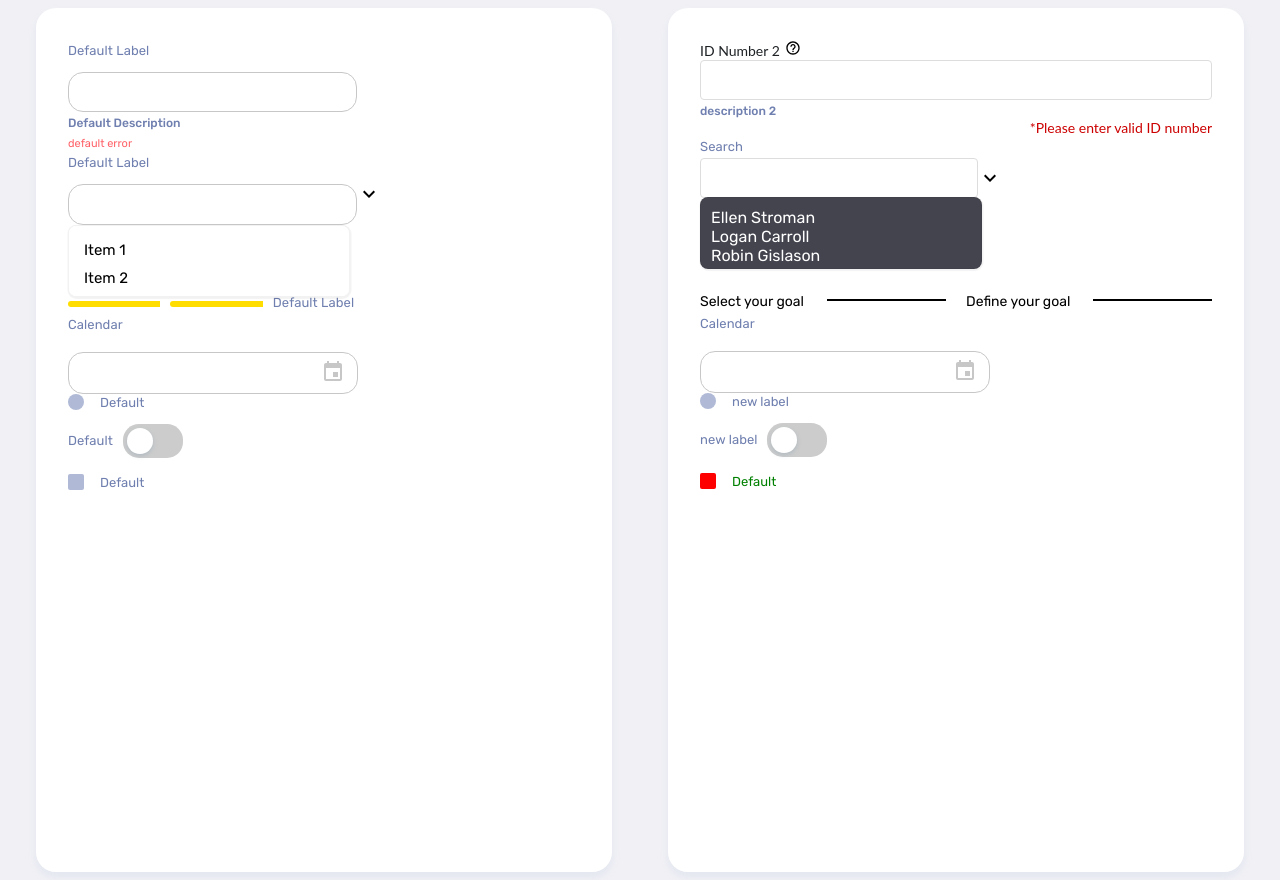
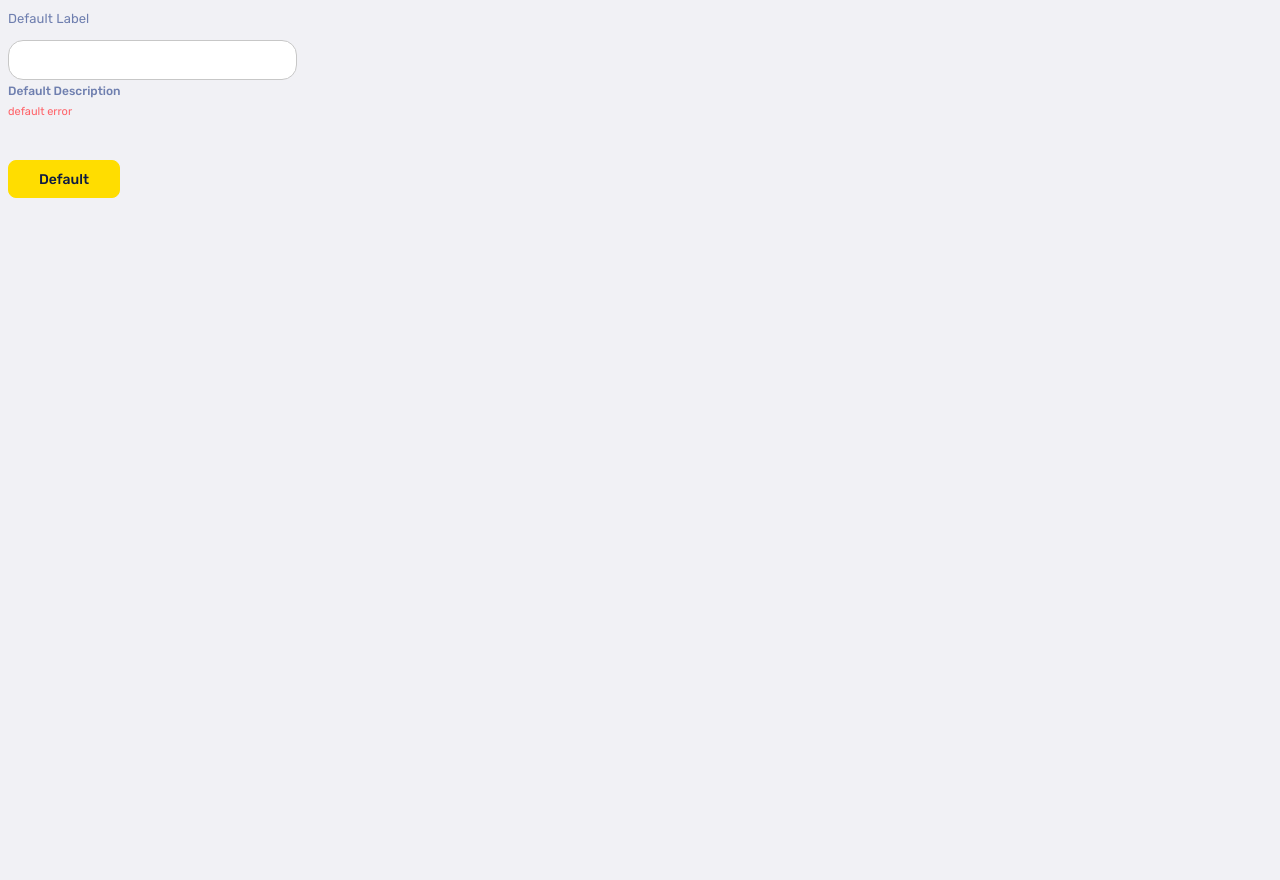
Before and after one commit to shinghuey27/dyno-web, a React (Create React App) app: page / in a window 1280 px wide. After the commit the page ends 800 px from the top, so only its background shows below. Built offline with nearby package versions, Linux system fonts and the light colour scheme.

Commit message:
refactor checkbox, textbox, button, add item, field, name, id , check the functionality in dynamo

```diff
--- a/package.json
+++ b/package.json
@@ -33,7 +33,7 @@
     "test": "react-scripts test",
     "eject": "react-scripts eject",
     "clean": "rimraf dist",
-    "create-library": "npm run clean && npx babel src -d dist --ignore '**/*.spec.js,**/*.stories.js,**/docs/*.js' --copy-files"
+    "create:library": "npm run clean && npx babel src -d dist --ignore '**/*.spec.js,**/*.stories.js,**/docs/*.js' --copy-files"
   },
   "eslintConfig": {
     "extends": [
--- a/src/App.js
+++ b/src/App.js
@@ -2,12 +2,23 @@ import Searchbar from "./Components/Searchbar/Searchbar";
 import CustomDesign from "./Screen/CustomDesign";
 import DefaultDesign from "./Screen/DefaultDesign";
 import Button from './Components/Button/Button'
+import { Textbox } from "./Components";
 
-function App() {
+function App(props) {
   return (
     <div style={{ display: "flex" }}>
-      <DefaultDesign />
-      <CustomDesign />
+      {/* <DefaultDesign />
+      <CustomDesign /> */}
+      <div>
+        <Textbox
+          text
+          label
+          description
+          error />
+
+        <Button style={{ marginTop: 40 }}  label='Pay Now'/>
+
+      </div>
     </div>
   );
 }
--- a/src/Components/Button/Button.js
+++ b/src/Components/Button/Button.js
@@ -6,26 +6,35 @@ import PropTypes from "prop-types";
 
 const Button = (props) => {
 
-  const {
-    disabled,
-    label
-  } = props;
+  // const {
+  //   disabled,
+  //   label
+  // } = props;
+
+  const { item, error, managedCallback, disabled } = props;
+  const { action, label } = item
+
+  const onClick = () => managedCallback(action?.actionURL)
 
   const className = disabled ? 'button-disabled' : 'button';
 
-  return <button className={className} disabled={disabled} {...props}>{label}</button>;
+  return <button
+    className={className}
+    disabled={disabled}
+    onClick={onClick}
+    {...props}>{label}</button>;
 
 };
 
 Button.defaultProps = {
-  label: 'Next',
+  item: { label: 'Default' },
   disabled: false
 }
 
 
 Button.propTypes = {
   label: PropTypes.string.isRequired,
-  onClick: PropTypes.func,
+  managedCallback: PropTypes.func,
   onMouseOver: PropTypes.func,
   disabled: PropTypes.bool
 };
--- a/src/Components/Checkbox/Checkbox.js
+++ b/src/Components/Checkbox/Checkbox.js
@@ -6,7 +6,6 @@ import PropTypes from "prop-types";
 const Checkbox = (props) => {
   const {
     container,
-    input,
     checkMark,
     label,
     field,
--- a/src/Components/Textbox/Textbox.jsx
+++ b/src/Components/Textbox/Textbox.jsx
@@ -10,13 +10,15 @@ const Textbox = (props) => {
   const {
     name,
     id,
+    field,
+
     placeholder,
     label,
     text,
     error,
     tooltip,
-    field,
     description, } = props;
+
 
   return (
     // <>   <-- before is fragment , but need to wrap it with div to make it a single block, so that can be use with other molecules
```
Also changed, not shown: 4 other files (tests, documents, lock files or other folders).
